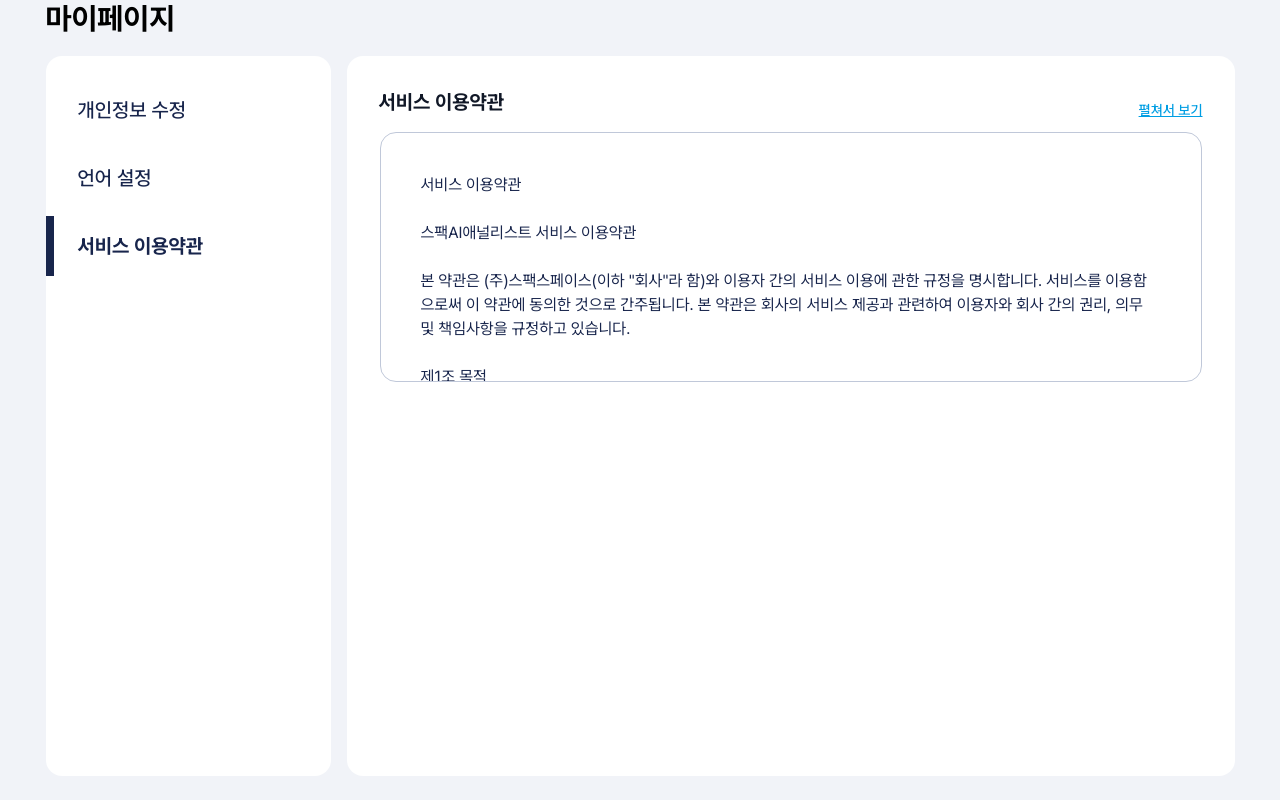
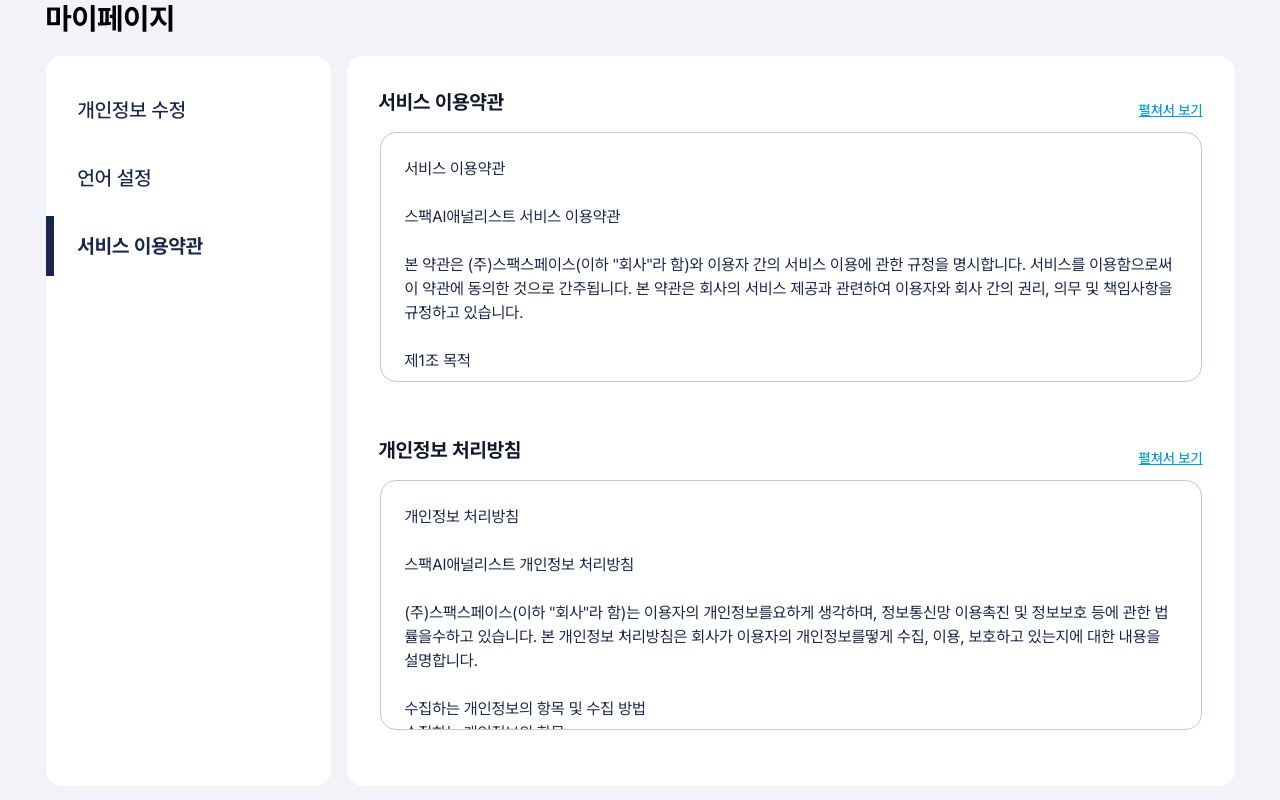
Before and after one commit to spectrum-6/Team-6-Aightnow, a Next.js app: page /settings in a window 1280 px wide. Both pictures are taken after a click on the button "서비스 이용약관". Built offline with nearby package versions, Linux system fonts and the light colour scheme.

Commit message:
Refactor: TermsOfService 컴포넌트 수정

```diff
--- a/src/containers/mypage/settings/Main.tsx
+++ b/src/containers/mypage/settings/Main.tsx
@@ -1,6 +1,6 @@
 "use client";
 
-import { useState, useEffect, useRef } from "react";
+import { useState } from "react";
 import EditPersonalInfo from "./EditPersonalInfo";
 import LanguageSettings from "./LanguageSettings";
 import TermsOfService from "./TermsOfService";
--- a/src/containers/mypage/settings/TermsOfService.tsx
+++ b/src/containers/mypage/settings/TermsOfService.tsx
@@ -257,13 +257,18 @@
 import React, { useState } from "react";
 
 const ToggleContent: React.FC = () => {
-  const [isOpen, setIsOpen] = useState(false);
+  const [isOpenServiceInfo, setIsOpenServiceInfo] = useState(false);
+  const [isOpenUserInfo, setIsOpenUserInfo] = useState(false);
 
-  const toggleContent = () => {
-    setIsOpen(!isOpen);
+  const toggleServiceButton = () => {
+    setIsOpenServiceInfo(!isOpenServiceInfo);
   };
 
-  const content = (
+  const toggleUserButton = () => {
+    setIsOpenUserInfo(!isOpenUserInfo);
+  };
+
+  const isOpenServiceInfoContent = (
     <p className="p-6 text-navy-900 text-base">
       서비스 이용약관
       <br />
@@ -389,25 +394,136 @@ const ToggleContent: React.FC = () => {
     </p>
   );
 
+  const userInfoContent = (
+    <p className="p-6 text-navy-900 text-base">
+      개인정보 처리방침
+      <br />
+      <br />
+      스팩AI애널리스트 개인정보 처리방침
+      <br />
+      <br />
+      (주)스팩스페이스(이하 "회사"라 함)는 이용자의 개인정보를요하게 생각하며,
+      정보통신망 이용촉진 및 정보보호 등에 관한 법률을수하고 있습니다. 본
+      개인정보 처리방침은 회사가 이용자의 개인정보를떻게 수집, 이용, 보호하고
+      있는지에 대한 내용을 설명합니다.
+      <br />
+      <br />
+      수집하는 개인정보의 항목 및 수집 방법
+      <br />
+      수집하는 개인정보의 항목
+      <br />
+      이용자의 식별 정보(이름, 이메일 주소 등)
+      <br />
+      서비스 이용과정에서 생성되는 정보(로그 데이터, 쿠키, 세션 정보)
+      <br />
+      개인정보 수집 방법
+      <br />
+      이용자가 회원 가입 및 서비스 이용 시 자발적으로 제공하는 경우
+      <br />
+      서비스 이용 과정에서 자동으로 수집되는 경우(쿠키 등)
+      <br />
+      개인정보의 수집 및 이용 목적회사는 수집한 개인정보를 다음의적을 위해
+      활용합니다.
+      <br />
+      서비스 제공 및 운영
+      <br />
+      회원 관리 및 서비스 제공에 따른 본인 식별, 인증, 연령 확인
+      <br />
+      서비스 개선 및 신규 서비스 개발
+      <br />
+      이용자에게 적합한 맞춤형 서비스 제공
+      <br />
+      개인정보의 보유 및 이용 기간회사는 이용자의 개인정보를 수집 및 이용하는
+      목적이 달성된 후에는 해당 정보를 지체 없이 파기합니다., 관련 법령에 의해
+      보존하여야 하는 경우 해당 법령에 따라 보관할 수 있습니다.
+      <br />
+      개인정보의 제공 및 위탁회사는 이용자의 개인정보를 제3자에게공하거나
+      위탁하지 않습니다. 다만, 이용자의 동의가 있거나 법령에 의해구되는 경우에
+      한하여 예외적으로 제공될 수 있습니다.
+      <br />
+      개인정보의 파기개인정보 수집 및 이용 목적이 달성된 후에는 해당보를 지체
+      없이 파기합니다. 파기의 방법, 기한은 관련 법령에 따라행됩니다.
+      <br />
+      개인정보의 안전성 확보 조치회사는 이용자의 개인정보를 안전하게 보호하기
+      위해 다음과 같은 조치를 취하고 있습니다.
+      <br />
+      개인정보 처리 시스템의 암호화
+      <br />
+      해킹 등에 대비한 각종 보안 시스템의 설치 및 운영
+      <br />
+      개인정보 처리 직원의 교육 및 감시
+      <br />
+      이용자의 권리와 의무이용자는 개인정보에 대한 열람, 정정, 삭제, 처리정지
+      등의 권리를 보유하고 있습니다. 이와 관련한 요청은 회사의 고객센터를 통해
+      제출할 수 있습니다.
+      <br />
+      개인정보 보호책임자회사는 개인정보 처리에 관한 업무를 총괄해서 책임지고,
+      개인정보 처리와 관련한 이용자의 불만 처리 및 피해제 등을 위하여 아래와
+      같이 개인정보 보호책임자를 지정하고 있습니다.
+      <br />
+      성명: 염민호
+      <br />
+      담당부서: 대표이사
+      <br />
+      이메일: admin@ymsco.site
+      <br />
+      부칙
+      <br />
+      <br />
+      본 개인정보 처리방침은 2024년 07월 08일부터 시행됩니다.
+      <br />
+      <br />
+      회사는 개인정보 처리방침을 개정하는 경우, 개정된 사항을지사항을 통하여
+      이용자에게 공지할 것입니다.
+      <br />
+      <br />
+    </p>
+  );
+
   return (
-    <div className="pb-[66px]">
+    <div>
+      {/* 서비스 이용약관 */}
+      <div>
         <div className="flex justify-between items-center">
           <h4 className="text-xl font-bold text-gray-900 pb-4">
             서비스 이용약관
           </h4>
           <span
             className="text-sm font-medium text-blue-600 underline cursor-pointer"
-          onClick={toggleContent}
+            onClick={toggleServiceButton}
           >
-          {isOpen ? "접어서 보기" : "펼쳐서 보기"}
+            {isOpenServiceInfo ? "접어서 보기" : "펼쳐서 보기"}
+          </span>
+        </div>
+        <div
+          className={`w-[822px] mx-auto rounded-2xl border border-navy-100 mb-[54px] ${
+            isOpenServiceInfo ? "h-auto" : "h-[250px] overflow-hidden"
+          }`}
+        >
+          <div>{isOpenServiceInfoContent}</div>
+        </div>
+      </div>
+
+      {/* 개인정보 처리방침 */}
+      <div>
+        <div className="flex justify-between items-center">
+          <h4 className="text-xl font-bold text-gray-900 pb-4">
+            개인정보 처리방침
+          </h4>
+          <span
+            className="text-sm font-medium text-blue-600 underline cursor-pointer"
+            onClick={toggleUserButton}
+          >
+            {isOpenUserInfo ? "접어서 보기" : "펼쳐서 보기"}
           </span>
         </div>
         <div
           className={`w-[822px] mx-auto rounded-2xl border border-navy-100 mb-6 ${
-          isOpen ? "h-auto" : "h-[250px] overflow-hidden"
+            isOpenUserInfo ? "h-auto" : "h-[250px] overflow-hidden"
           }`}
         >
-        <div className={`${isOpen ? "p-4" : "p-4"}`}>{content}</div>
+          <div>{userInfoContent}</div>
+        </div>
       </div>
     </div>
   );
```
Lines whose indentation alone changed are shown as unchanged.
